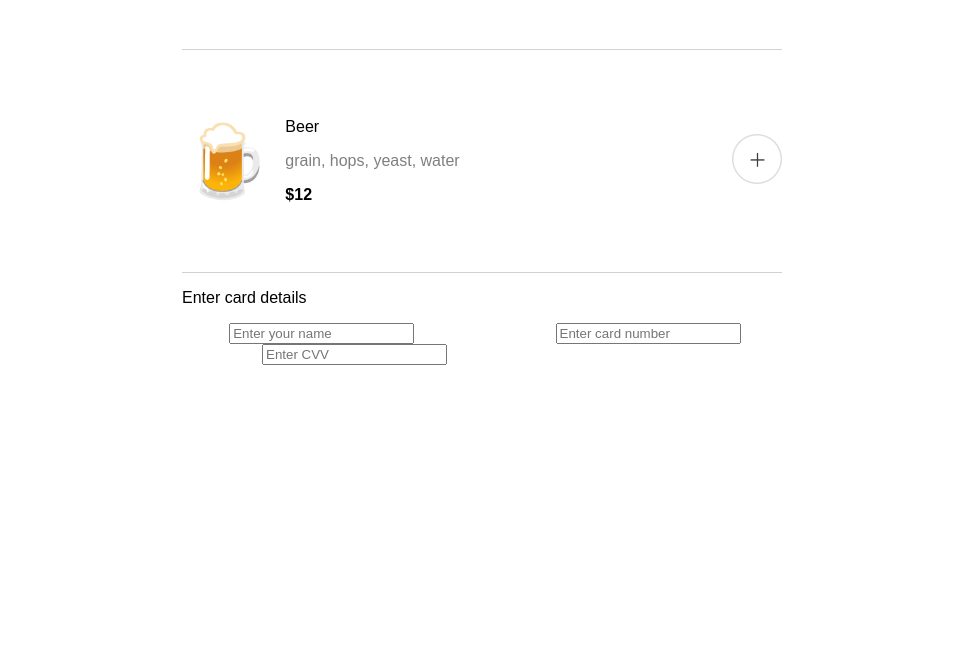
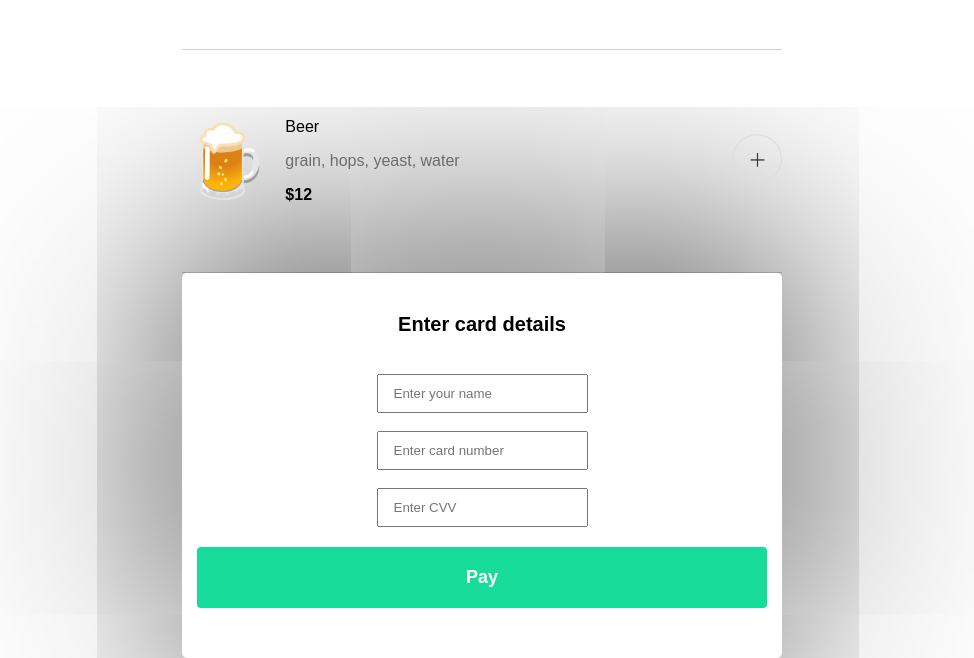
Before and after one commit to TavionK/Scrimba-frontend-developer-path, a website built with Vite: page restuarant-ordering-app/index.html in a window 1280 px wide. Shown: the part 656-1314 px from the top of the page, without its empty margins (158-1132 px from the left). Before the commit the page ends 1021 px from the top, so only its background shows below. Built offline with nearby package versions, Linux system fonts and the light colour scheme.

Commit message:
gave the "enter card details" popup a shadow, button and centered its elements

```diff
--- a/restuarant-ordering-app/index.css
+++ b/restuarant-ordering-app/index.css
@@ -67,12 +67,38 @@ header {
 }
 
 /* Checkout Section */
-#checkout{
-    display: none;
+.checkout-form {
+    text-align: center;
+    /* display: none; */
+    box-shadow: 0 0 999px black;
+    border-radius: 5px;
+    padding: 20px 15px;
+    margin: 0 auto;
 }
 
 .checkout-form label{
     visibility: hidden;
+}
+
+.checkout-form input{
+    display: block;
+    padding: 10px 15px;
+    margin: auto;
+}
+
+.form-header{
+    font-weight: bold;
+    font-size: 1.25rem;
+}
+/* get rid of styling for the number input fields */
+input::-webkit-outer-spin-button,
+input::-webkit-inner-spin-button{
+    -webkit-appearance: none;
+    margin: 0;
+}
+
+input[type=number]{
+    -moz-appearance: textfield;
 }
 
 /* Typography */
--- a/restuarant-ordering-app/index.html
+++ b/restuarant-ordering-app/index.html
@@ -21,7 +21,7 @@
       <div id="cart" class="container"></div>
       <div id="checkout" class="container">
         <form class="checkout-form">
-          <p>Enter card details</p>
+          <p class="form-header">Enter card details</p>
           <label for="name">Name</label>
           <input
             type="text"
@@ -38,6 +38,7 @@
           />
           <label for="cvv">Enter CVV</label>
           <input type="number" id="cvv" name="cvv" placeholder="Enter CVV" />
+          <button class="green-btn">Pay</button>
         </form>
       </div>
     </main>
```
